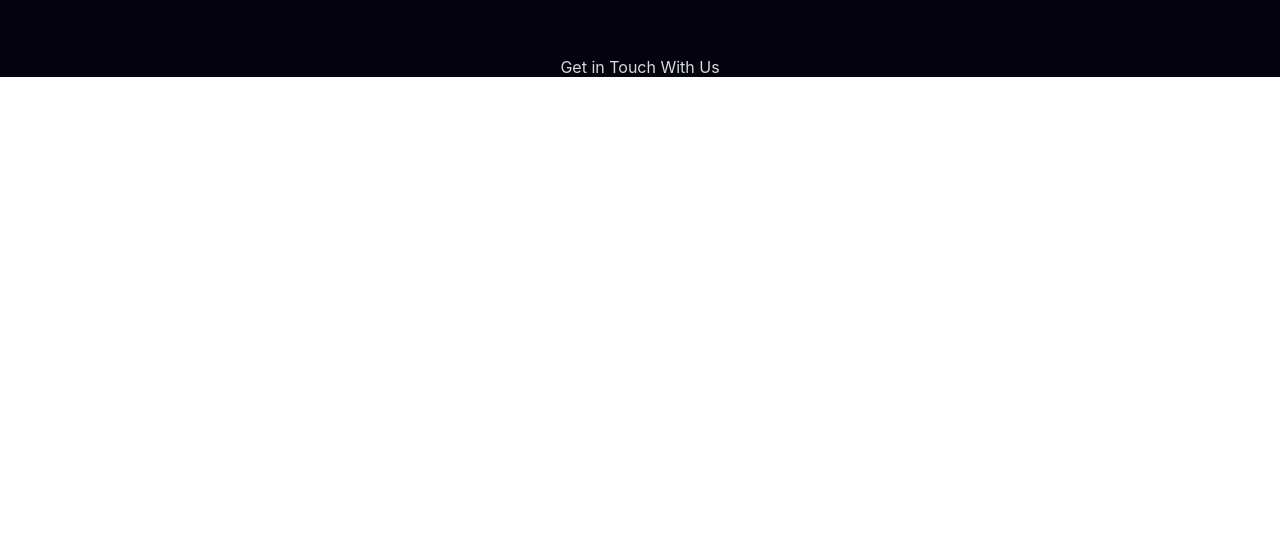
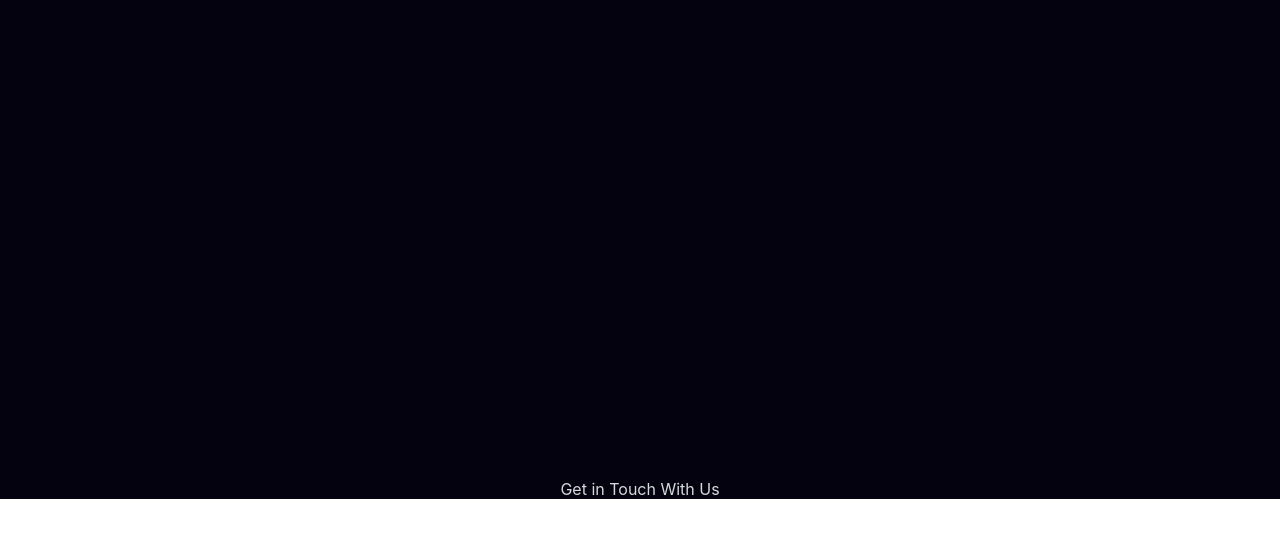
Before and after one commit to AbbeyBa/nextjs-gcdc6n, a Next.js app: page /about in a window 1280 px wide. Shown: the part 257-794 px from the top of the page. Built offline with nearby package versions, Linux system fonts and the light colour scheme.

Commit message:
1 file modified

```diff
--- a/styles/Home.module.css
+++ b/styles/Home.module.css
@@ -132,7 +132,7 @@
 
 .playerwrapper {
   position: relative;
-  padding-top: 23.25% /* Player ratio: 100 / (1280 / 720) */;
+  padding-top: 56.25% /* Player ratio: 100 / (1280 / 720) */;
   justify-content: center;
   text-align: center;
 
```
